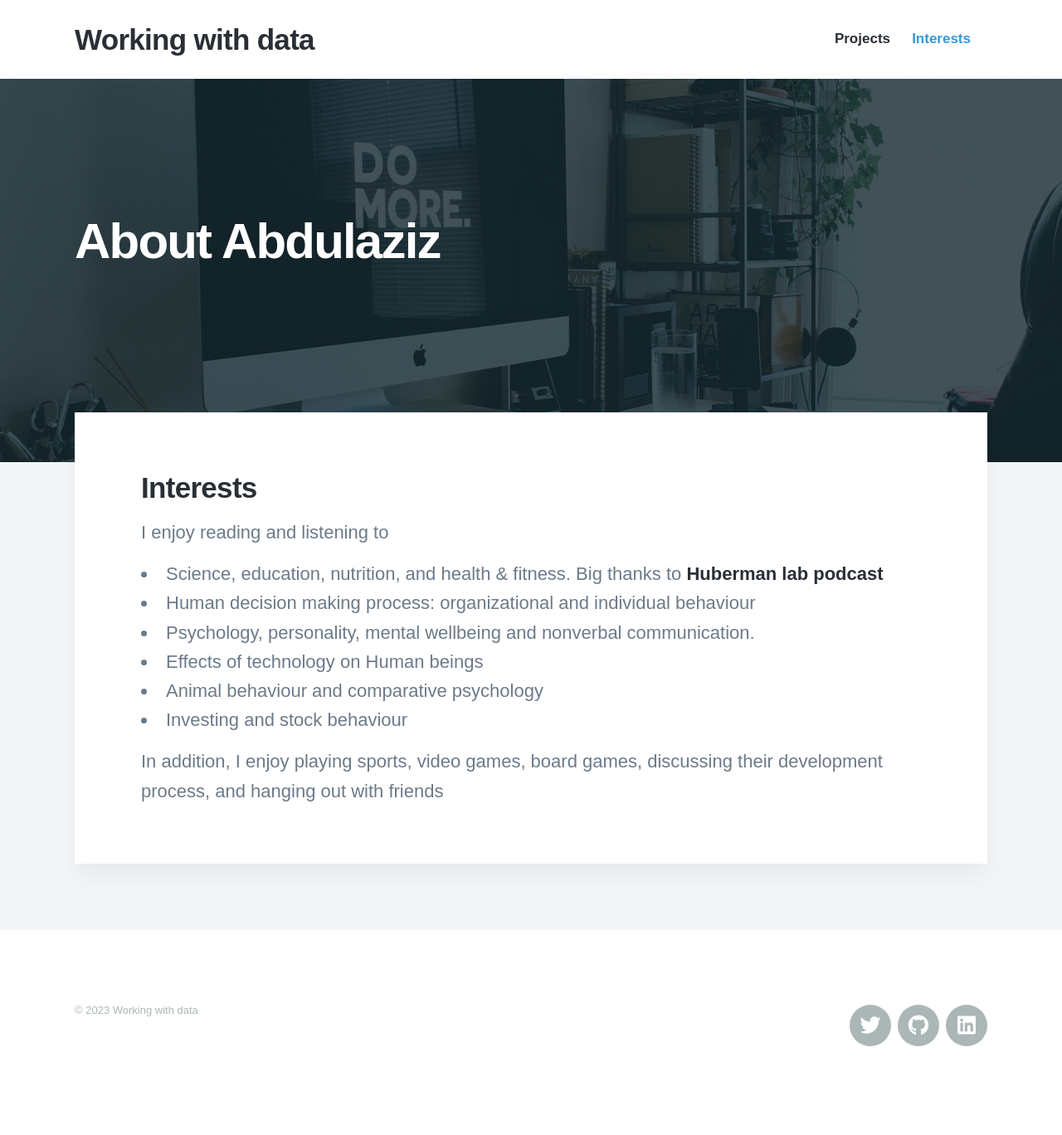
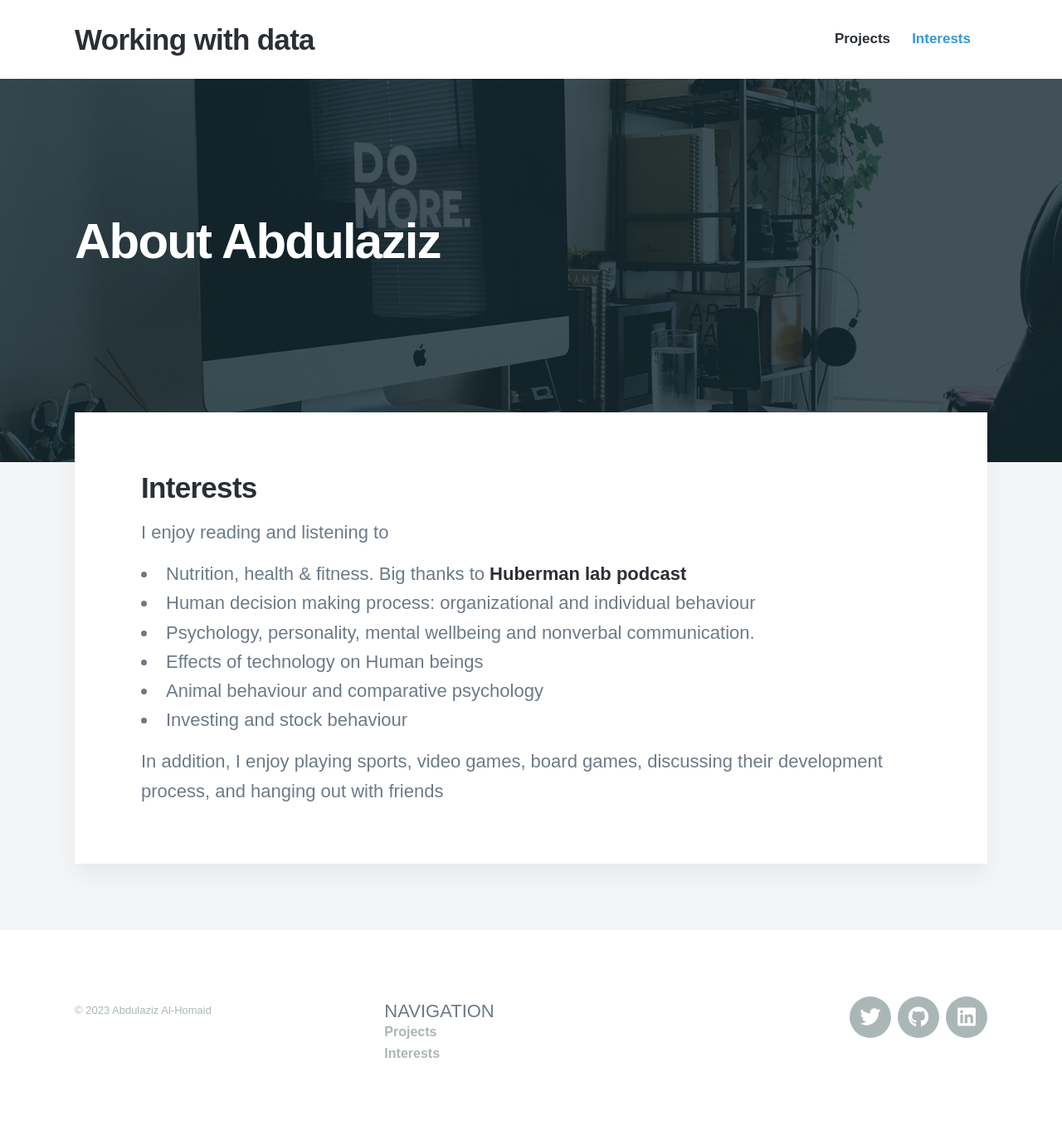
Before and after one commit to abalhomaid/abalhomaid.github.io, a Jekyll site: the page built from docs/_pages/about.md, in a window 1280 px wide. Shown: the whole page at 83% size. Built offline with Jekyll 4.4.1, drawn with Linux system fonts in a browser that asks for light colours; nearby versions of some CDN libraries; some web fonts are replaced; before the commit the page ends 1304 px from its top, so only the background shows below that.

Commit message:
add footer navigation

```diff
--- a/docs/_includes/footer.html
+++ b/docs/_includes/footer.html
@@ -1,15 +1,41 @@
 <footer class="footer">
 
 	<div class="wrap">
-
+		<div class="grid">
 		<!-- <p class="footer__text">{{ site.data.settings.footer_settings.footer_tagline }}</p> -->
 
-		<div class="footer__copyright">
-			<span>© {{ 'now' | date: "%Y" }} {{ site.data.settings.basic_settings.site_title }}</span>
-			<a href="https://jekyllthemes.io" target="_blank"></a>
+
+		<div class="grid-item">
+			<div class="footer__copyright">
+				<!-- <span>© {{ 'now' | date: "%Y" }} {{ site.data.settings.basic_settings.site_title }}</span> -->
+				<span>© {{ 'now' | date: "%Y" }} Abdulaziz Al-Homaid</span>
+				<a href="https://jekyllthemes.io" target="_blank"></a>
+				<p></p>
+			</div>
 		</div>
 
-		{% include socials.html %}
+		<div class ="grid-item">
+
+			<div class="footer_headline">
+				<p>NAVIGATION</p>
+			</div>
+
+			<div>
+			{% for item in site.data.settings.menu_settings.menu_items %}
+			<li class="footer__list__item">
+				<a href="{{ item.url | relative_url }}" class="footer__text">{{ item.title }}</a>
+			</li>
+			{% endfor %}
+			</div>
+
+		</div>
+
+		<div class="grid-item">
+			{% include socials.html %}
+		</div>
+
+
+		</div>
 
 	</div>
 
--- a/docs/_pages/about.md
+++ b/docs/_pages/about.md
@@ -9,7 +9,7 @@ featured_image: /images/demo/about.jpg
 
 I enjoy reading and listening to
 
-* Science, education, nutrition, and health & fitness. Big thanks to [Huberman lab podcast](https://hubermanlab.com/)
+* Nutrition, health & fitness. Big thanks to [Huberman lab podcast](https://hubermanlab.com/)
 * Human decision making process: organizational and individual behaviour
 * Psychology, personality, mental wellbeing and nonverbal communication.
 * Effects of technology on Human beings
--- a/docs/_sass/_basic.scss
+++ b/docs/_sass/_basic.scss
@@ -384,6 +384,7 @@ section {
 	@include mq(laptop) {
 		max-width: 1100px;
 	}
+
 }
 
 
--- a/docs/_sass/_includes/_footer.scss
+++ b/docs/_sass/_includes/_footer.scss
@@ -54,6 +54,11 @@
 	color: $text-light-color;
 }
 
+.footer__headline {
+	color: $text-light-color;
+	font-weight: $bold-weight;
+}
+
 .footer__copyright {
 	display: block;
 	margin-top: 10px;
@@ -83,6 +88,30 @@
 	}
 }
 
+.grid {
+	display: grid;
+	grid-template-columns: repeat(3, 1fr);
+	grid-gap: 20px;
+  }
+
+.grid-item {
+/* Your grid item styles go here */
+}
+
+.footer__list__item {
+
+	@include mq(tabletl) {
+		display: block;
+		margin-left: 0px;
+		padding-bottom: 10px;
+
+		&:first-child {
+			margin-left: 0;
+		}
+	}
+}
+
+
 .footer .socials {
 	margin-top: 25px;
 
```
